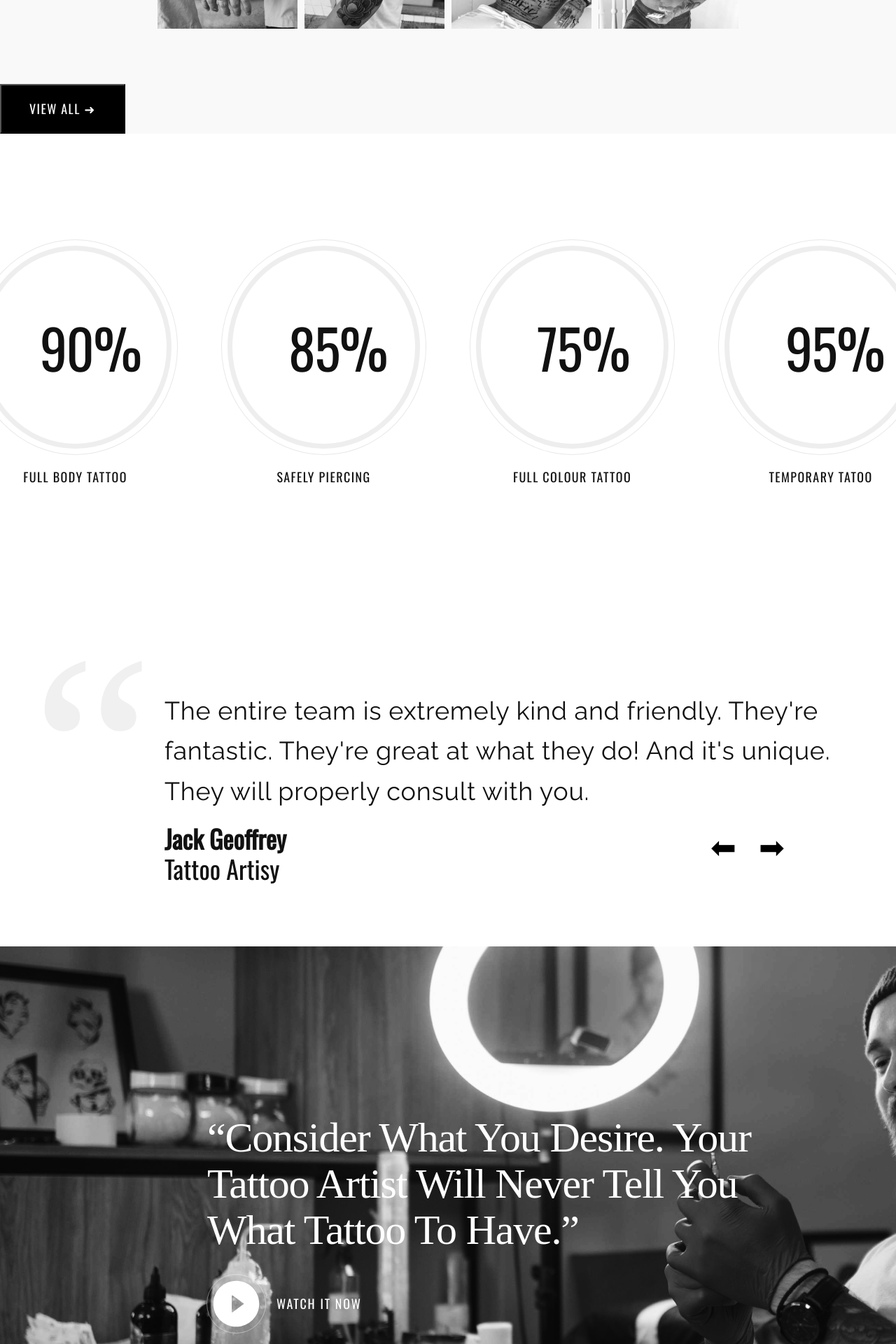
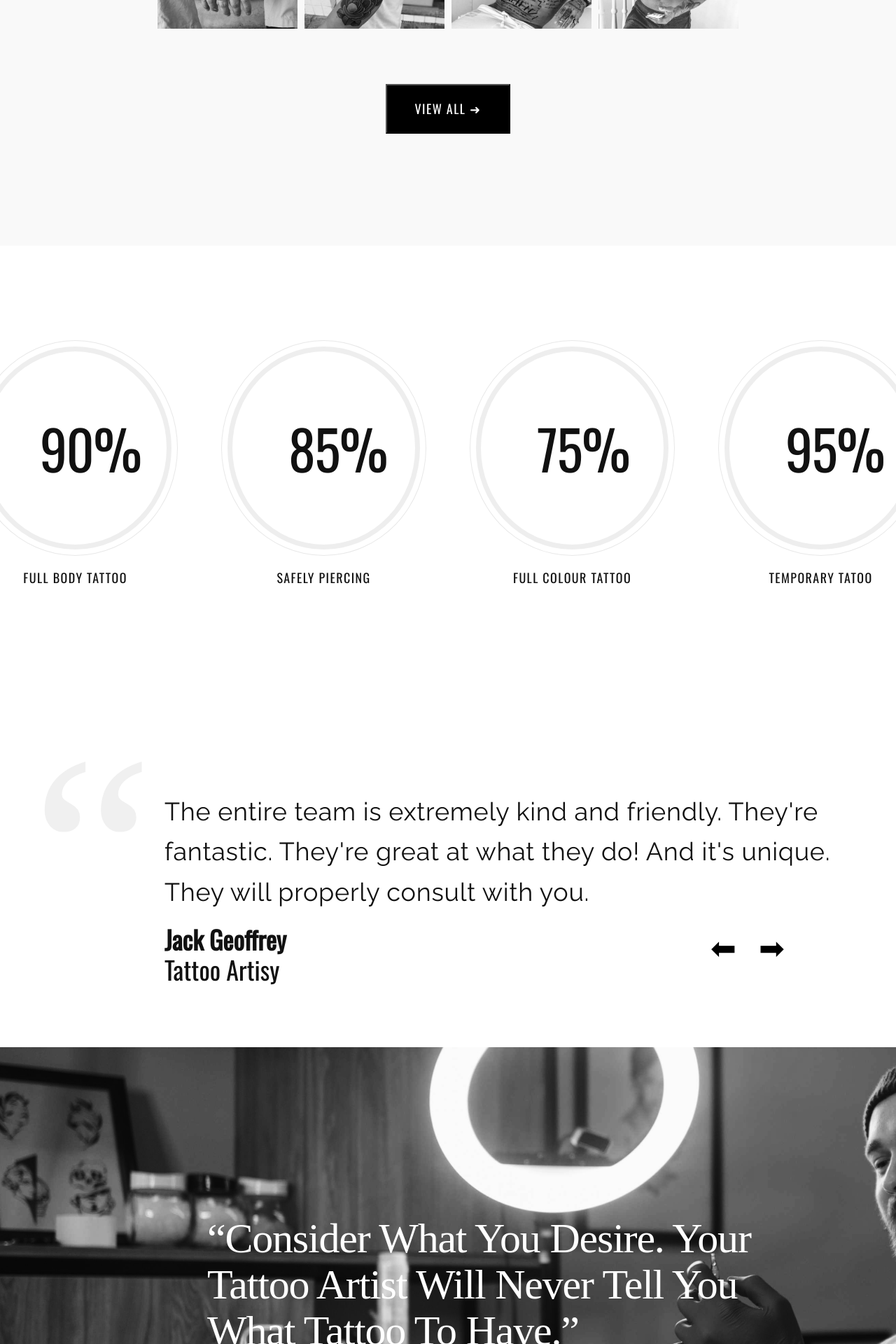
Before and after one commit to MilanEgri/tatoo, a React (Create React App) app: page / in a window 1280 px wide. Shown: the part 2820-4740 px from the top of the page at 70% size. Built offline with nearby package versions, Linux system fonts and the light colour scheme; a web font is replaced by a local one.

Commit message:
wroking video

```diff
--- a/src/components/WrapVideo.js
+++ b/src/components/WrapVideo.js
@@ -16,7 +16,7 @@ const WrapVideo = ({ videoSrc }) => {
 
   return (
     <div>
-      <div className='buttonBox'>
+      <div className='buttonBoxTwo'>
         <div className='wrapGaleryWatchIt' onClick={handleOpenModal}>
           <AiFillPlayCircle className='wrapGaleryWatchItButton'/> <h2 className='wrapGaleryWatchItText'>watch it now</h2>
         </div>
--- a/src/components/wrapGalery.css
+++ b/src/components/wrapGalery.css
@@ -85,7 +85,13 @@
 }
 
 .buttonBox {
-
+    display: flex;
+    justify-content: center;
+}
+.buttonBoxTwo {
+    display: flex;
+    justify-content: flex-start;
+    margin-left: 300px;
 }
 
 .wrapGaleryViewAll {
@@ -103,8 +109,6 @@
     margin-bottom: 160px;
     padding: 20px 40px;
     cursor: pointer;
-    display: flex;
-    justify-content: flex-start;
 }
 
 .wrapGaleryViewAll:hover,
@@ -134,7 +138,6 @@
     gap: 20px;
     align-items: center;
     margin-top: 35px;
-    margin-left: 300px;
 }
 
 .wrapGaleryWatchItButton {
```
